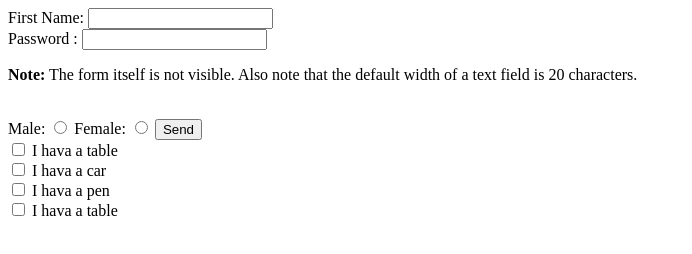
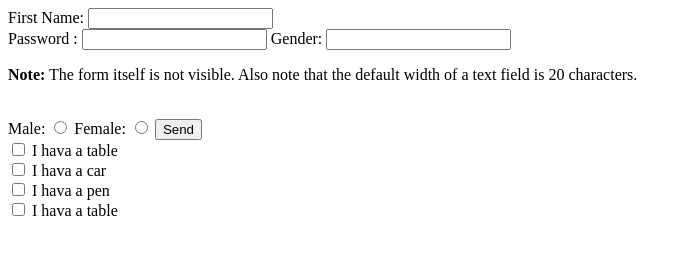
Before and after one commit to 24techahmadi/MACSO, a plain HTML site: page index.html in a window 1280 px wide. Shown: the whole page, without its empty margins (0-692 px from the left). Drawn offline with Linux system fonts and the light colour scheme.

Commit message:
index has been upadated

```diff
--- a/index.html
+++ b/index.html
@@ -13,6 +13,7 @@
 <form action="#">
 First Name: <input type="text" name="txt" /> <br />
 Password :  <input  type="password" name="pas" />
+Gender: <input type="text" name="txt" /> <br />
 </form>
 
 
```
